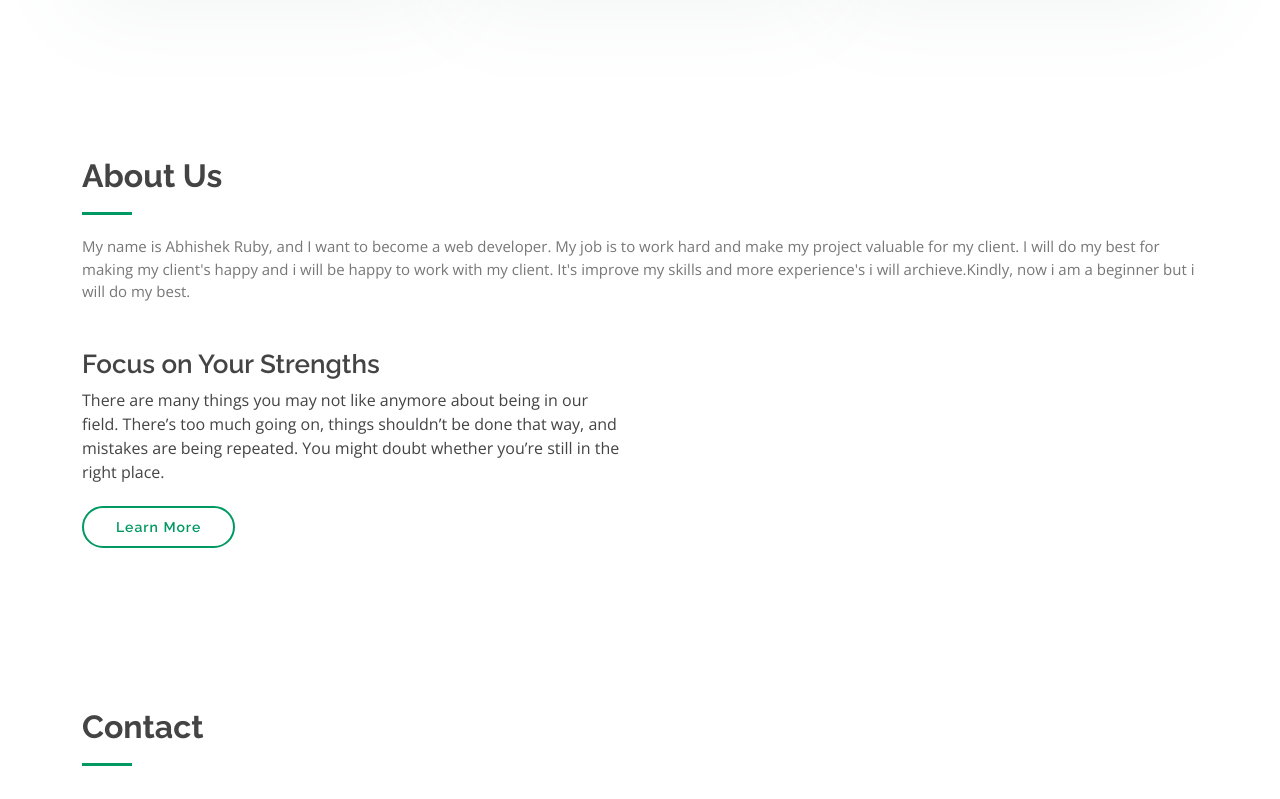
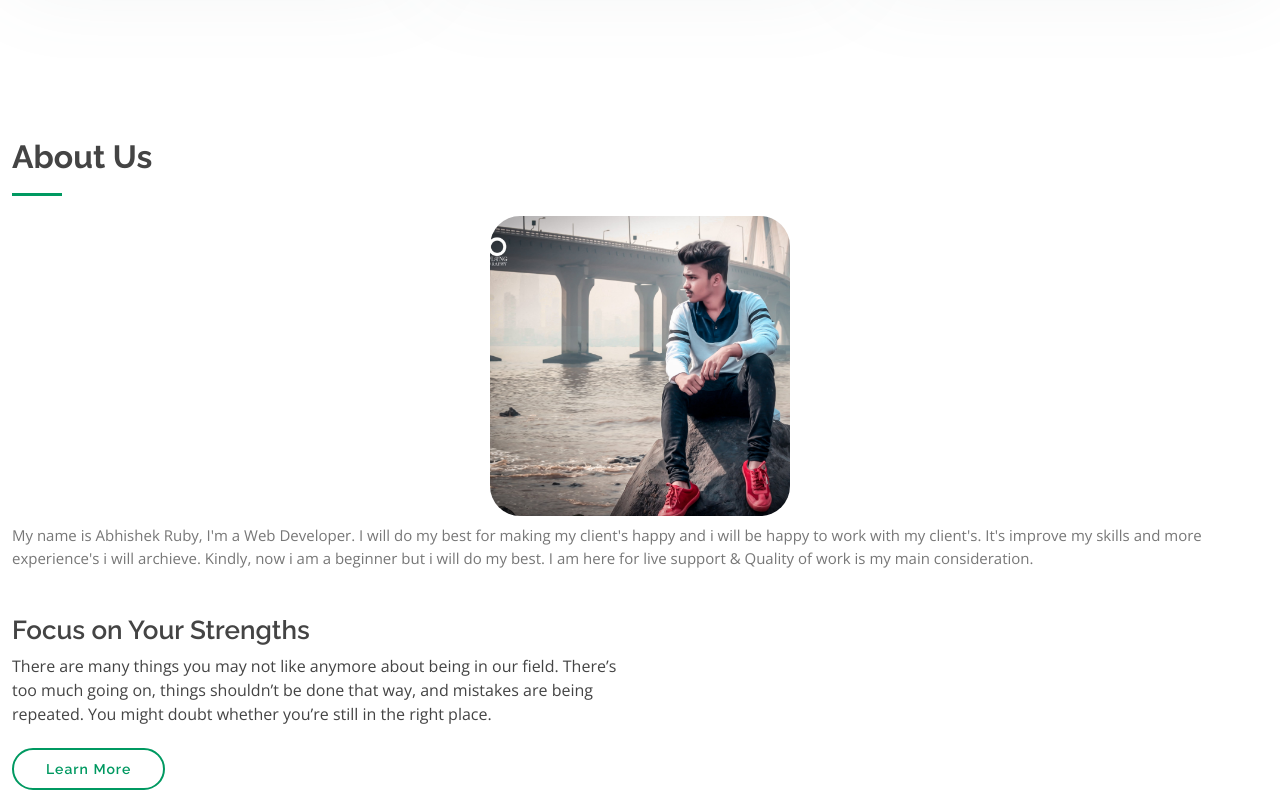
Before and after one commit to SpaceCoder1/Heavy_psycho, a plain HTML site: page index.html in a window 1280 px wide. Shown: the part 1401-2200 px from the top of the page. Drawn offline with nearby package versions, Linux system fonts and the light colour scheme.

Commit message:
second update

```diff
--- a/assets/css/style.css
+++ b/assets/css/style.css
@@ -1520,3 +1520,11 @@ section {
 #footer .credits a:hover {
   color: #009961;
 }
+.aboutimg{
+  height: 300px;
+    display: block;
+    text-align: center;
+    margin-left: auto;
+    margin-right: auto;
+    border-radius: 30px;
+}
--- a/index.html
+++ b/index.html
@@ -81,7 +81,7 @@
 
     <!-- ======= Services Section ======= -->
     <section id="services" class="services">
-      <div class="container">
+      <div class="container-fluid">
 
         <div class="section-title">
           <h2>Services</h2>
@@ -97,8 +97,8 @@
               <h6>Web design encompasses many different skills and disciplines in the production and maintenance of websites. </h6>
               <p>
                 *<strong style="color:red;"> HTML</strong><br>
-              *<strong style="color:magenta;"> CSS</strong><br>
-              *<strong style="color: blue;"> Java Script</strong>
+              *<strong style="color:rgb(0, 183, 255);"> CSS</strong><br>
+              *<strong style="color: rgb(255, 217, 0);"> Java Script</strong>
               </p>
             </div>
           </div>
@@ -128,13 +128,18 @@
 
       <!-- ======= About Us Section ======= -->
       <section id="about" class="about">
-        <div class="container">
+        <div class="container-fluid ">
 
-          <div class="section-title">
+  <div class="row ">
+
+          <div class="section-title col-lg-6 col-xl-12 pt-4 pt-lg-0  ">
             <h2>About Us</h2>
-            <p>My name is Abhishek Ruby, and I want to become a web developer. My job is to work hard and make my project valuable for my client. I will do my best for making my client's happy and i will be happy to work with my client. It's improve my skills and more experience's i will archieve.Kindly, now i am a beginner but i will do my best.</p>
+
+            <img src="assets/img/IMG_20201024_153119_783.jpg " class="aboutimg" alt="Error">
+
+            <p class="mt-2">My name is Abhishek Ruby, I'm a Web Developer. I will do my best for making my client's happy and i will be happy to work with my client's. It's improve my skills and more experience's i will archieve. Kindly, now i am a beginner but i will do my best. I am here for live support & Quality of work is my main consideration. </p>
           </div>
-
+  </div>
           <div class="row content">
 
             <div class="col-lg-6 pt-4 pt-lg-0">
```
Also changed, not shown: assets/img/IMG_20201024_153119_783.jpg (added).
